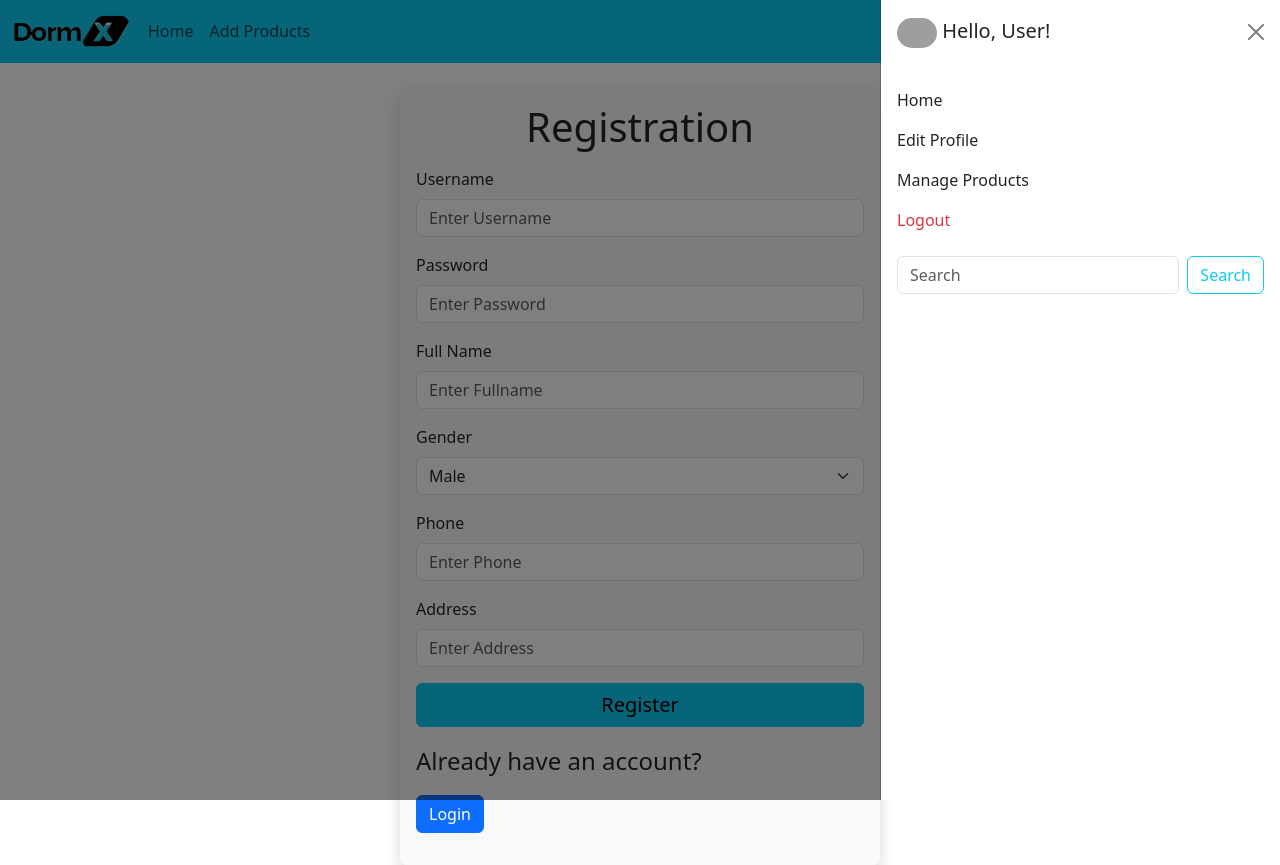
After one commit to alfa-echo-niner-ait/dormx, a Flask app: page /register in a window 1280 px wide, after a click that opens the changed part. The commit adds this page. Run offline with Flask 3, Linux system fonts and the light colour scheme; some libraries are stand-ins or nearby versions; grey boxes are pictures that could not be loaded.

Commit message:
Database functionalities for login and registration added.

```diff
--- /dev/null
+++ b/src/forms.py
@@ -0,0 +1,27 @@
+from flask_wtf import FlaskForm
+from wtforms import StringField, PasswordField, SelectField, BooleanField, SubmitField
+from wtforms.validators import DataRequired, Length
+
+class RegistrationForm(FlaskForm):
+    username = StringField('Username',
+                           validators=[DataRequired(), Length(min=2, max=100)])
+    password = PasswordField('Password',
+                             validators=[DataRequired()])
+    fullname = StringField('Full Name',
+                           validators=[DataRequired(), Length(min=2, max=100)])
+    gender = SelectField('Gender',
+                         validators=[DataRequired()], choices=[('Male', 'Male'), ('Female', 'Female')])
+    phone = StringField('Phone', validators=[DataRequired()])
+    address = StringField('Address')
+
+    submit = SubmitField('Register')
+
+
+class LoginForm(FlaskForm):
+    username = StringField('Username',
+                           validators=[DataRequired(), Length(min=2, max=100)])
+    password = PasswordField('Password',
+                             validators=[DataRequired()])
+    remember = BooleanField('Remember Me')
+
+    submit = SubmitField('Login')
--- a/src/routes.py
+++ b/src/routes.py
@@ -1,7 +1,68 @@
-from src import app
-from flask import render_template, request, redirect, url_for, flash
+import datetime
+
+from src import app, db
+from flask import render_template, redirect, url_for, flash
+from flask_login import login_user
+from src.forms import RegistrationForm, LoginForm
+from src.models import User, User_Cred
+
 
 @app.route('/')
 def index():
-    flash("App running successfully!", category='success')
     return render_template('index.html', title='Home')
+
+
+@app.route('/login', methods=['GET', 'POST'])
+def login():
+    form = LoginForm()
+    if form.validate_on_submit():
+        username = form.username.data
+        password = form.password.data
+        remember = form.remember.data
+
+        log_user = User_Cred.query.filter_by(username=username).first()
+        if log_user and password == log_user.password:
+            login_user(log_user, remember)
+            flash("Login Successfull!", category="success")
+            return redirect(url_for('index'))
+        else:
+            flash(f'Login Failed! Please check Username/Password', category='danger')
+    return render_template('login.html', title='Login', form=form)
+
+@app.route('/logout')
+def logout():
+    flash("Logout successfull!", "warning")
+    return redirect(url_for('index'))
+
+
+@app.route('/register', methods=['GET', 'POST'])
+def register():
+    form = RegistrationForm()
+    if form.validate_on_submit():
+        username = form.username.data
+        password = form.password.data
+        fullname = form.fullname.data
+        gender = form.gender.data
+        phone = form.phone.data
+        address = form.address.data
+        profile_pic = "male_default.png" if (gender == "Male") else "female_default.png"
+        reg_date = datetime.datetime.now().strftime("%Y/%m/%d")
+        reg_time = datetime.datetime.now().strftime("%H:%M:%S")
+
+        new_user = User(username, fullname, gender, phone, address, reg_date, reg_time, profile_pic)
+        db.session.add(new_user)
+        db.session.commit()
+
+        regged_user = User.query.filter_by(username=username).first()
+        new_cred = User_Cred(regged_user.user_id, username, password)
+        db.session.add(new_cred)
+        db.session.commit()
+
+        flash(f'Your account has been created successfully!', category='info')
+        return redirect(url_for('index'))
+    return render_template('register.html', title='Register New Account', form=form)
+
+
+@app.route('/add_item')
+def add_item():
+    return render_template('add_item.html', title='Add New Product')
--- a/src/templates/layout.html
+++ b/src/templates/layout.html
@@ -9,8 +9,79 @@
         <title>DormX</title>
     {% endif %}
     <link rel="stylesheet" type="text/css" href="{{url_for('static', filename='css/bootstrap.min.css')}}">
+    <link rel="shortcut icon" href="{{url_for('static', filename='files/fav.ico')}}" type="image/x-icon">
 </head>
 <body>
+<!-- Navbar start -->
+<nav class="navbar bg-info">
+    <div class="container-fluid">
+        <a class="navbar-brand" href="#">
+            <img src="{{url_for('static', filename='files/logo.png')}}" alt="DormX" style="width:120px;" class="rounded-pill">
+        </a>
+
+        <ul class="navbar-nav flex-row me-auto">
+            <li class="nav-item pe-3">
+                <a class="nav-link" href="{{ url_for('index') }}">Home</a>
+            </li>
+            <li class="nav-item pe-3">
+                <a class="nav-link" href="{{ url_for('add_item') }}">Add Products</a>
+            </li>
+        </ul>
+
+        <ul class="navbar-nav flex-row ms-auto">
+            <li class="nav-item pe-3">
+                <a class="nav-link" href="{{ url_for('login') }}">Login</a>
+            </li>
+            <li class="nav-item pe-3">
+                <a class="nav-link" href="{{ url_for('register') }}">Register</a>
+            </li>
+        </ul>
+
+        <button class="navbar-toggler" type="button" data-bs-toggle="offcanvas" data-bs-target="#offcanvasNavbar"
+            aria-controls="offcanvasNavbar">
+            <span class="navbar-toggler-icon"></span>
+        </button>
+
+    </div>
+</nav>
+<!-- Offcanvas start -->
+<div class="offcanvas offcanvas-end" tabindex="-1" id="offcanvasNavbar" aria-labelledby="offcanvasNavbarLabel">
+    <div class="offcanvas-header">
+        <h5 class="offcanvas-title" id="offcanvasNavbarLabel">
+            <img src="https://api.dicebear.com/6.x/bottts/png?seed=uname" alt="uname" style="width: 40px;"
+                class="rounded-pill" />
+            Hello, User!
+        </h5>
+        <button type="button" class="btn-close" data-bs-dismiss="offcanvas" aria-label="Close"></button>
+    </div>
+    <div class="offcanvas-body">
+        <ul class="navbar-nav justify-content-end flex-grow-1 pe-3">
+            <li class="nav-item">
+                <a class="nav-link active" aria-current="page" href="{{ url_for('index') }}">Home</a>
+            </li>
+            <li class="nav-item">
+                <a class="nav-link" href="#">Edit Profile</a>
+            </li>
+            <li class="nav-item">
+                <a class="nav-link" href="#">Manage Products</a>
+            </li>
+            <li class="nav-item">
+                <a class="nav-link text-danger" href="{{ url_for('logout') }}">Logout</a>
+            </li>
+        </ul>
+        <form class="d-flex mt-3" role="search">
+            <input class="form-control me-2" type="search" placeholder="Search" aria-label="Search">
+            <button class="btn btn-outline-info" type="submit">Search</button>
+        </form>
+    </div>
+</div>
+<!-- Offcanvas end -->
+
+<!-- Notice section start -->
+<div class="container mt-2">
+    <div class="row">
+        <div class="col md-3"></div>
+        <div class="col md-6">
             {% with messages = get_flashed_messages(with_categories=true) %}
             {% if messages %}
             {% for category, message in messages %}
@@ -18,13 +89,15 @@
                 <button type="button" class="btn-close" data-bs-dismiss="alert"></button>
                 {{ message }}
             </div>
-        <!-- <div class="alert-{{category}} alert-dismissible" fade show>
-            <button type="button" class="btn-close" data-bs-dismiss="alert"></button>
-            {{ message }}
-        </div> -->
             {% endfor %}
             {% endif %}
             {% endwith %}
+        </div>
+        <div class="col md-3"></div>
+    </div>
+</div>
+<!-- Notice section end -->
+
 
 {% block content %}
 
--- /dev/null
+++ b/src/templates/register.html
@@ -0,0 +1,89 @@
+{% extends "layout.html" %}
+
+{% block content %}
+
+<div class="container mt-3 p-3 shadow bg-light rounded" style="width: 480px;">
+    <div class="display-6 text-center">Registration</div>
+    <form method="POST" action="">
+        {{ form.hidden_tag() }}
+        <!-- Username -->
+        <div class="mb-3 mt-3">
+            {{ form.username.label(class='form-label') }}
+            {{ form.username(class='form-control', placeholder='Enter Username') }}
+            {% if form.username.errors %}
+            <div class="invalid-feedback">
+                {% for error in form.username.errors %}
+                {{ error }}
+                {% endfor %}
+            </div>
+            {% endif %}
+        </div>
+
+        <!-- Password -->
+        <div class="mb-3">
+            {{ form.password.label(class='form-label') }}
+            {{ form.password(class='form-control', placeholder='Enter Password') }}
+            {% if form.password.errors %}
+            <div class="invalid-feedback">
+                {% for error in form.password.errors %}
+                {{ error }}
+                {% endfor %}
+            </div>
+            {% endif %}
+        </div>
+
+        <!-- Fullname -->
+        <div class="mb-3">
+            {{ form.fullname.label(class='form-label') }}
+            {{ form.fullname(class='form-control', placeholder='Enter Fullname') }}
+            {% if form.fullname.errors %}
+            <div class="invalid-feedback">
+                {% for error in form.fullname.errors %}
+                {{ error }}
+                {% endfor %}
+            </div>
+            {% endif %}
+        </div>
+
+        <!-- Gender -->
+        <div class="mb-3">
+            {{ form.gender.label(class='form-label') }}
+            {{ form.gender(class='form-select') }}
+            {% if form.gender.errors %}
+            <div class="invalid-feedback">
+                {% for error in form.gender.errors %}
+                {{ error }}
+                {% endfor %}
+            </div>
+            {% endif %}
+        </div>
+
+        <!-- Phone -->
+        <div class="mb-3">
+            {{ form.phone.label(class='form-label') }}
+            {{ form.phone(class='form-control', placeholder='Enter Phone') }}
+            {% if form.phone.errors %}
+            <div class="invalid-feedback">
+                {% for error in form.phone.errors %}
+                {{ error }}
+                {% endfor %}
+            </div>
+            {% endif %}
+        </div>
+
+        <!-- Address -->
+        <div class="mb-3">
+            {{ form.address.label(class='form-label') }}
+            {{ form.address(class='form-control', placeholder='Enter Address') }}
+        </div>
+
+        <div class="d-grid mb-3">
+            {{ form.submit(class='btn btn-info fs-5 btn-block') }}
+        </div>
+    </form>
+    <div class="mb-3">
+        <p class="fs-4">Already have an account?</p>
+        <a href="{{ url_for('login') }}"><button class="btn btn-primary">Login</button></a>
+    </div>
+</div>
+{% endblock content %}
```
Also changed, not shown: src/__init__.py (+8 -10 lines), src/models.py (added, +55 -0 lines), src/templates/add_item.html (added, +29 -0 lines), src/templates/login.html (added, +47 -0 lines), src/static/files/fav.ico (added), src/static/files/logo.png (added), src/static/profile_pics/female_default.png (added), src/static/profile_pics/male_default.png (added), src/templates/profile.html (added). Lines whose indentation alone changed are shown as unchanged.
